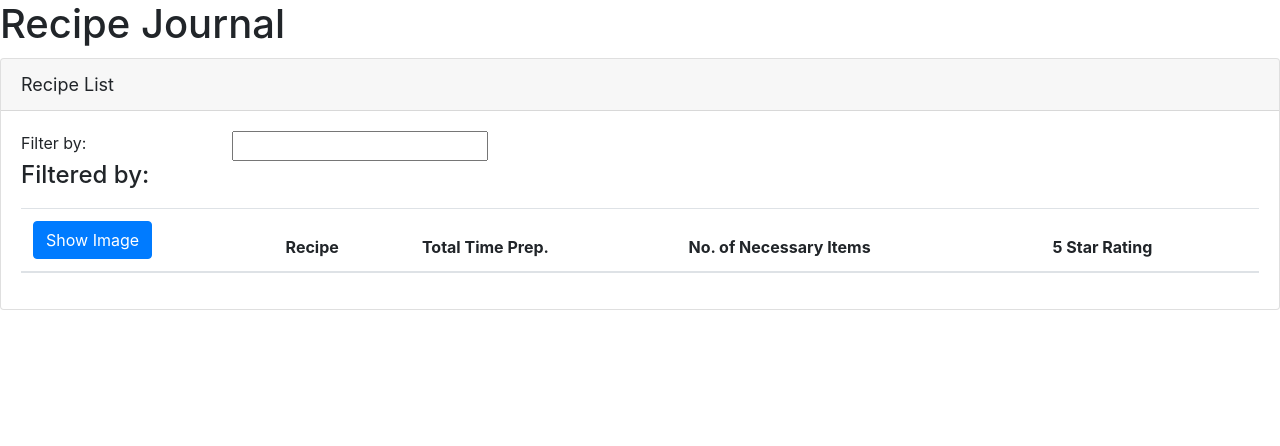
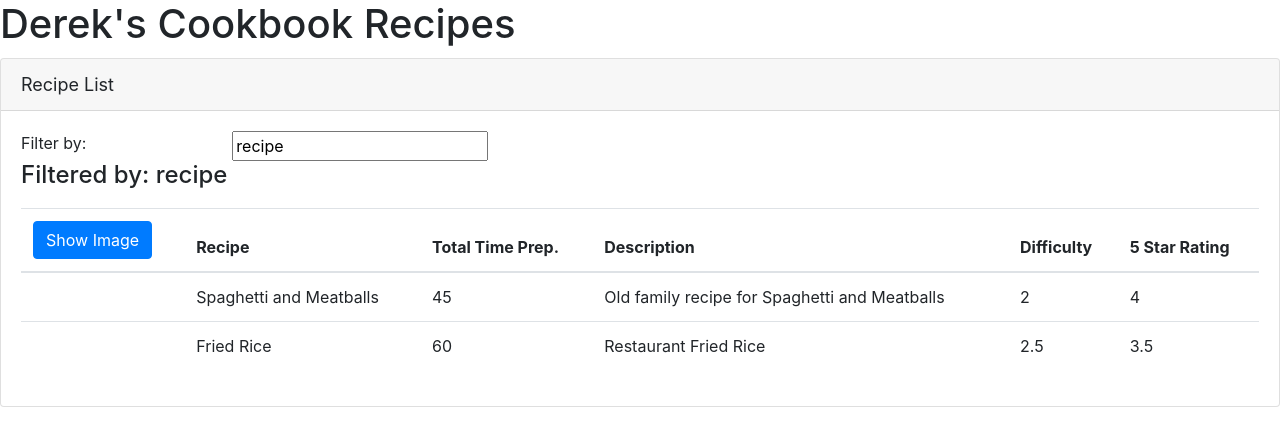
Before and after one commit to dnofsinger/AngularRecipeApp, an Angular app: page / in a window 1280 px wide. Shown: the top 446 px of the page. Built offline with nearby package versions, Linux system fonts and the light colour scheme.

Commit message:
Updated app to include images
Finished Deborah K's chapter 6 in Plural Sight

```diff
--- a/src/app/app.component.ts
+++ b/src/app/app.component.ts
@@ -11,5 +11,5 @@ import { Component } from "@angular/core";
 })
 
 export class AppComponent{
-  pageTitle: string = "Recipe Journal";
+  pageTitle: string = "Derek's Cookbook Recipes";
 }
--- a/src/app/app.module.ts
+++ b/src/app/app.module.ts
@@ -1,5 +1,6 @@
 import { BrowserModule } from '@angular/platform-browser';
 import { NgModule } from '@angular/core';
+import { FormsModule } from '@angular/forms';
 
 import { AppComponent } from './app.component';
 import { RecipeListComponent } from './recipes/recipe-list.component';
@@ -10,7 +11,8 @@ import { RecipeListComponent } from './recipes/recipe-list.component';
     RecipeListComponent
   ],
   imports: [
-    BrowserModule
+    BrowserModule,
+    FormsModule
   ],
   bootstrap: [AppComponent]
 })
--- a/src/app/recipes/recipe-list.component.html
+++ b/src/app/recipes/recipe-list.component.html
@@ -1,36 +1,51 @@
 <div class='card'>
     <div class='card-header'>
-        Recipe List
+        {{pageTitle}}
     </div>
     <div class='card-body'>
         <div class='row'>
             <div class='col-md-2'>Filter by:</div>
             <div class='col-md-4'>
-                <input type='text' />
+                <input type='text'
+                       [(ngModel)]='listFilter' />
             </div>
         </div>
         <div class='row'>
             <div class='col-md-6'>
-                <h4>Filtered by: </h4>
+                <h4>Filtered by: {{listFilter}}</h4>
             </div>
         </div>
-        <div class = 'table-responsive'>
-            <table class = 'table'>
+        <div class='table-responsive'>
+            <table class='table'
+                   *ngIf='recipes && recipes.length'>
                 <thead>
                     <tr>
                         <th>
-                            <button class = 'btn btn-primary'>
-                                Show Image
+                            <button class='btn btn-primary'
+                                    (click)='toggleImage()'>
+                                {{showImage ? 'Hide' : 'Show'}} Image
                             </button>
                         </th>
                         <th>Recipe</th>
                         <th>Total Time Prep.</th>
-                        <th>No. of Necessary Items</th>
+                        <th>Description</th>
+                        <th>Difficulty</th>
                         <th>5 Star Rating</th>
                     </tr>
                 </thead>
                 <tbody>
-
+                    <tr *ngFor='let recipe of recipes'>
+                        <td><img *ngIf='showImage'
+                                 [src]='recipe.imageUrl'
+                                 [title]='recipe.recipeName'
+                                 [style.width.px]='imageWidth'
+                                 [style.margin.px]='imageMargin'></td>
+                        <td>{{recipe.recipeName}}</td>
+                        <td>{{recipe.recipeTimePrepMin}}</td>
+                        <td>{{recipe.description}}</td>
+                        <td>{{recipe.difficulty}}</td>
+                        <td>{{recipe.starRating}}</td>
+                    </tr>
                 </tbody>
             </table>
         </div>
--- a/src/app/recipes/recipe-list.component.ts
+++ b/src/app/recipes/recipe-list.component.ts
@@ -6,5 +6,39 @@ import {Component} from '@angular/core';
 })
 
 export class RecipeListComponent{
+    pageTitle: string = 'Recipe List';
+    imageWidth: number = 50;
+    imageMargin: number = 2;
+    showImage: boolean = false;
+    listFilter: string = 'recipe';
+    recipes: any[] = [
+        {
+            "recipeId": 1,
+            "recipeName": "Spaghetti and Meatballs",
+            "recipeTimePrepMin": 45,
+            "recipeLastTried": "April 6th, 2019",
+            "description": "Old family recipe for Spaghetti and Meatballs",
+            "ingredients": "",
+            "difficulty": 2.0,
+            "starRating": 4.0,
+            "calories" : 500,
+            "imageUrl": "https://openclipart.org/download/8673/johnny-automatic-spaghetti-and-meatballs.svg"
+        },
+        {
+            "recipeId": 2,
+            "recipeName": "Fried Rice",
+            "recipeTimePrepMin": 60,
+            "recipeLastTried": "March 15th, 2019",
+            "description": "Restaurant Fried Rice",
+            "ingredients": "",
+            "difficulty": 2.5,
+            "starRating": 3.5,
+            "calories" : 500,
+            "imageUrl": "https://openclipart.org/download/283405/Japanese-Rice-Bowl---Monochrome.svg"
+        }
+    ];
 
+    toggleImage(): void{
+        this.showImage = !this.showImage;
+    }
 }
```
